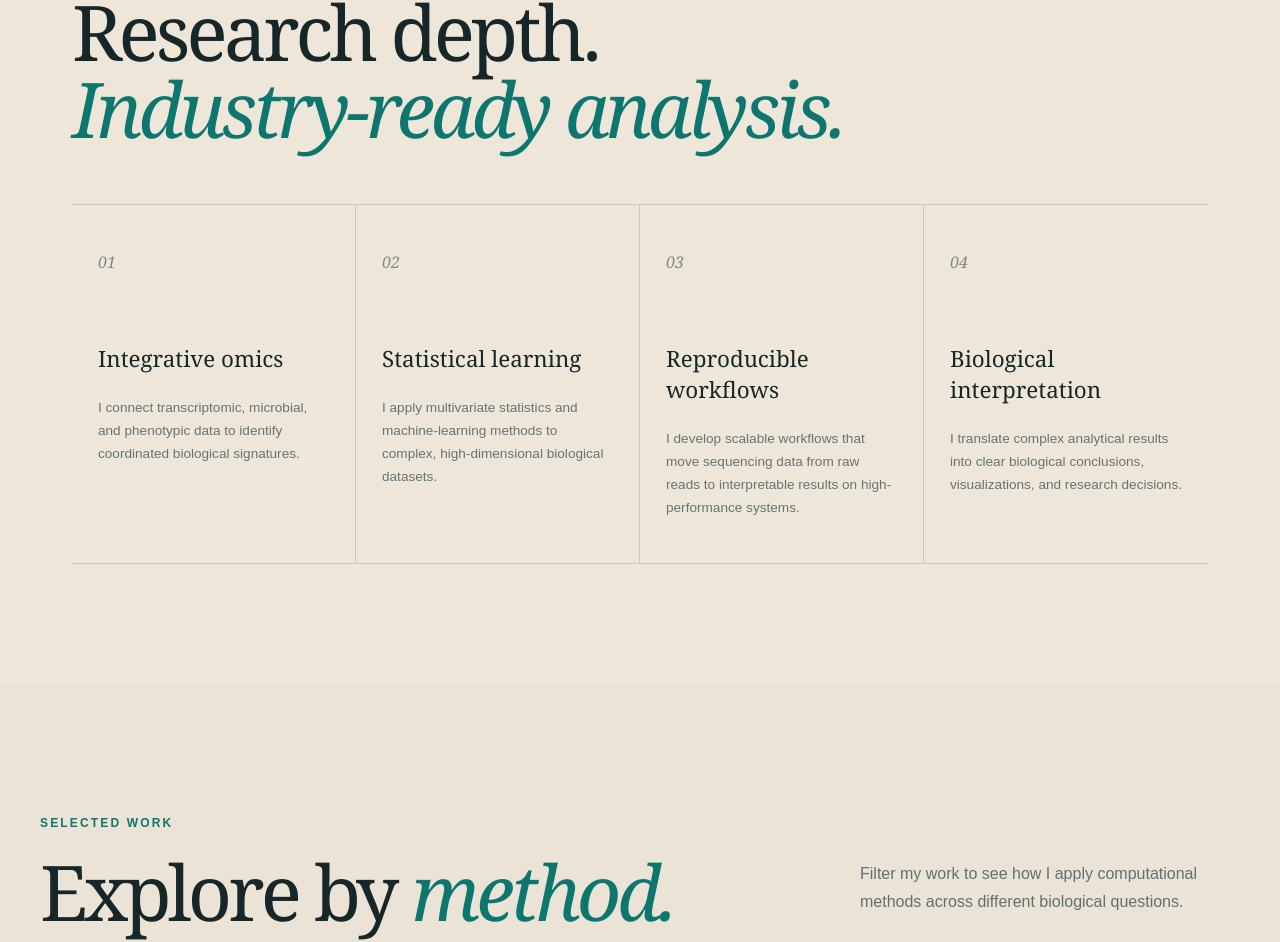
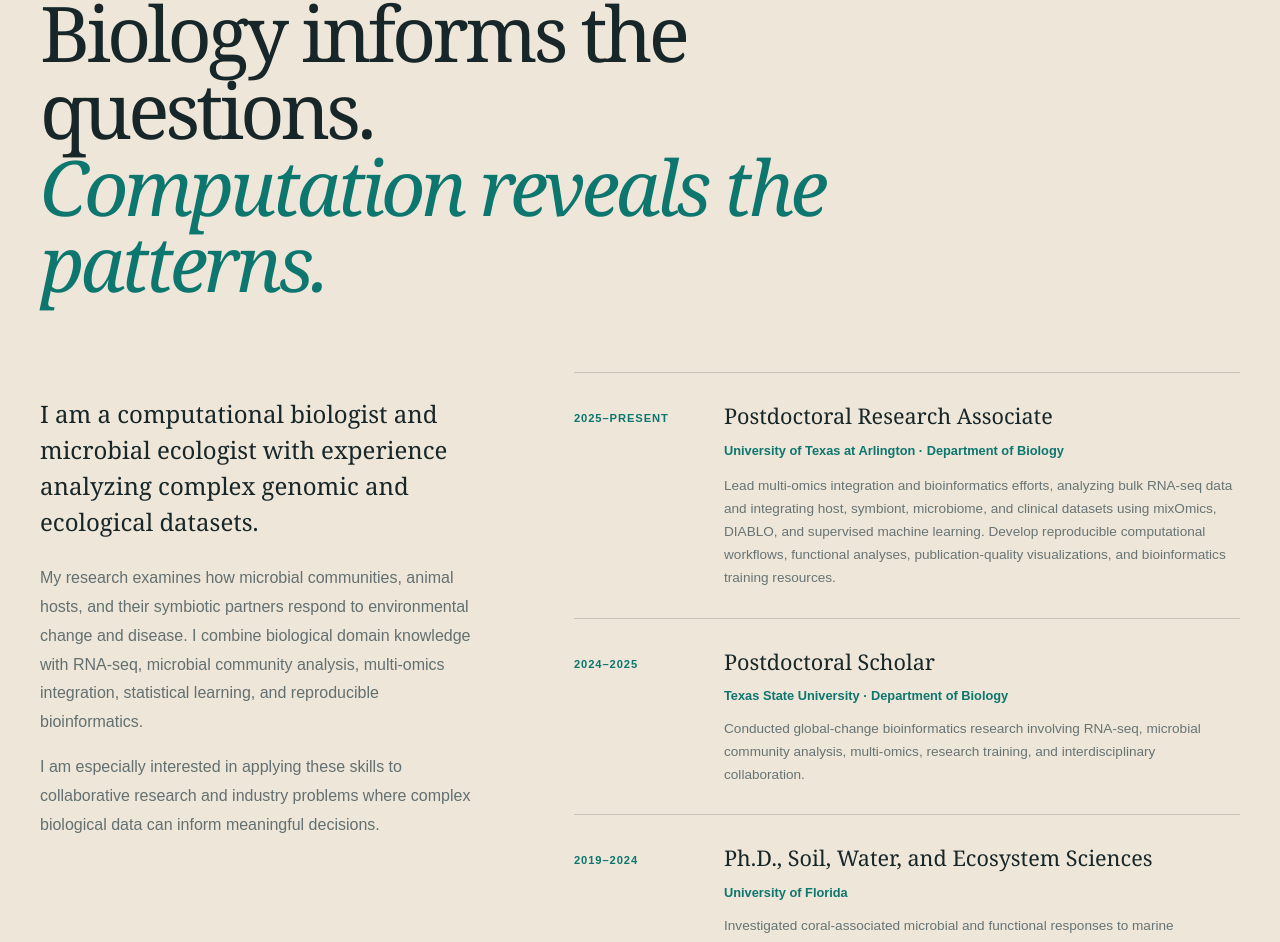
Before and after one commit to rdhoward1/personal-bioinfo-portfolio, a React (Vite) app: page / in a window 1280 px wide. Shown: the part 1058-2000 px from the top of the page. Built offline with nearby package versions, Linux system fonts and the light colour scheme.

Commit message:
Update professional experience

```diff
--- /dev/null
+++ b/src/About.jsx
@@ -0,0 +1,102 @@
+function About() {
+  return (
+    <section className="about-section" id="about">
+      <div className="about-heading">
+        <p className="eyebrow">About me</p>
+
+        <h2>
+          Biology informs the questions.
+          <span> Computation reveals the patterns.</span>
+        </h2>
+      </div>
+
+      <div className="about-content">
+        <div className="about-text">
+          <p className="about-introduction">
+            I am a computational biologist and microbial ecologist with
+            experience analyzing complex genomic and ecological datasets.
+          </p>
+
+          <p>
+            My research examines how microbial communities, animal hosts, and
+            their symbiotic partners respond to environmental change and
+            disease. I combine biological domain knowledge with RNA-seq,
+            microbial community analysis, multi-omics integration, statistical
+            learning, and reproducible bioinformatics.
+          </p>
+
+          <p>
+            I am especially interested in applying these skills to
+            collaborative research and industry problems where complex
+            biological data can inform meaningful decisions.
+          </p>
+        </div>
+
+        <div className="experience-list">
+          <article className="experience-item">
+            <p className="experience-date">2025–Present</p>
+
+            <div>
+              <h3>Postdoctoral Research Associate</h3>
+
+              <p className="experience-organization">
+                University of Texas at Arlington · Department of Biology
+              </p>
+
+              <p className="experience-advisor">
+              </p>
+
+              <p>
+                Lead multi-omics integration and bioinformatics efforts,
+                analyzing bulk RNA-seq data and integrating host, symbiont,
+                microbiome, and clinical datasets using mixOmics, DIABLO,
+                and supervised machine learning. Develop reproducible computational
+                workflows, functional analyses, publication-quality visualizations,
+                and bioinformatics training resources.
+              </p>
+            </div>
+          </article>
+
+          <article className="experience-item">
+            <p className="experience-date">2024–2025</p>
+
+            <div>
+              <h3>Postdoctoral Scholar</h3>
+
+              <p className="experience-organization">
+                Texas State University · Department of Biology
+              </p>
+
+              <p>
+                Conducted global-change bioinformatics research involving
+                RNA-seq, microbial community analysis, multi-omics, research
+                training, and interdisciplinary collaboration.
+              </p>
+            </div>
+          </article>
+
+          <article className="experience-item">
+            <p className="experience-date">2019–2024</p>
+
+            <div>
+              <h3>Ph.D., Soil, Water, and Ecosystem Sciences</h3>
+
+              <p className="experience-organization">
+                University of Florida
+              </p>
+
+              <p>
+                Investigated coral-associated microbial and functional
+                responses to marine deoxygenation using field experiments, 16S
+                sequencing, metatranscriptomics, and high-performance
+                computing.
+              </p>
+            </div>
+          </article>
+        </div>
+      </div>
+    </section>
+  );
+}
+
+export default About;
--- a/src/App.css
+++ b/src/App.css
@@ -738,3 +738,115 @@ h1 span {
     gap: 10px;
   }
 }
+
+/* About and experience section */
+
+.about-section {
+  width: min(1200px, calc(100% - 64px));
+  margin: 0 auto;
+  padding: 120px 0;
+  border-top: 1px solid rgba(23, 38, 40, 0.18);
+}
+
+.about-heading {
+  max-width: 900px;
+  margin-bottom: 70px;
+}
+
+.about-heading h2 {
+  margin: 20px 0 0;
+  color: #172628;
+  font-family: Georgia, "Times New Roman", serif;
+  font-size: clamp(3rem, 6vw, 5rem);
+  font-weight: 400;
+  letter-spacing: -0.05em;
+  line-height: 1;
+}
+
+.about-heading h2 span {
+  display: block;
+  color: #0c766f;
+  font-style: italic;
+}
+
+.about-content {
+  display: grid;
+  grid-template-columns: 0.8fr 1.2fr;
+  gap: 90px;
+}
+
+.about-text {
+  color: #627071;
+  line-height: 1.8;
+}
+
+.about-introduction {
+  color: #172628;
+  font-family: Georgia, "Times New Roman", serif;
+  font-size: 1.5rem;
+  line-height: 1.5;
+}
+
+.experience-list {
+  border-top: 1px solid rgba(23, 38, 40, 0.18);
+}
+
+.experience-item {
+  display: grid;
+  grid-template-columns: 120px 1fr;
+  gap: 30px;
+  padding: 28px 0;
+  border-bottom: 1px solid rgba(23, 38, 40, 0.18);
+}
+
+.experience-date {
+  color: #0c766f;
+  font-size: 0.7rem;
+  font-weight: 700;
+  letter-spacing: 0.08em;
+  text-transform: uppercase;
+}
+
+.experience-item h3 {
+  margin: 0 0 8px;
+  color: #172628;
+  font-family: Georgia, "Times New Roman", serif;
+  font-size: 1.35rem;
+  font-weight: 400;
+}
+
+.experience-organization {
+  color: #0c766f;
+  font-size: 0.8rem;
+  font-weight: 700;
+}
+
+.experience-item div > p:last-child {
+  margin-bottom: 0;
+  color: #667475;
+  font-size: 0.85rem;
+  line-height: 1.7;
+}
+
+@media (max-width: 850px) {
+  .about-content {
+    grid-template-columns: 1fr;
+    gap: 50px;
+  }
+}
+
+@media (max-width: 600px) {
+  .about-section {
+    width: calc(100% - 40px);
+    padding: 80px 0;
+  }
+
+  .about-heading {
+    margin-bottom: 50px;
+  }
+
+  .experience-item {
+    grid-template-columns: 1fr;
+    gap: 8px;
+  }
+}
--- a/src/App.jsx
+++ b/src/App.jsx
@@ -1,4 +1,5 @@
 import "./App.css";
+import About from "./About";
 import Projects from "./Projects";
 import Skills from "./Skills";
 import Publications from "./Publications";
@@ -14,6 +15,7 @@ function App() {
         </a>
 
         <nav>
+          <a href="#about">About</a>
           <a href="#expertise">Expertise</a>
           <a href="#projects">Projects</a>
           <a href="#skills">Skills</a>
@@ -50,6 +52,8 @@ function App() {
           </a>
         </div>
       </section>
+
+      <About />
 
       {/* Expertise section */}
       <section className="expertise-section" id="expertise">
```
